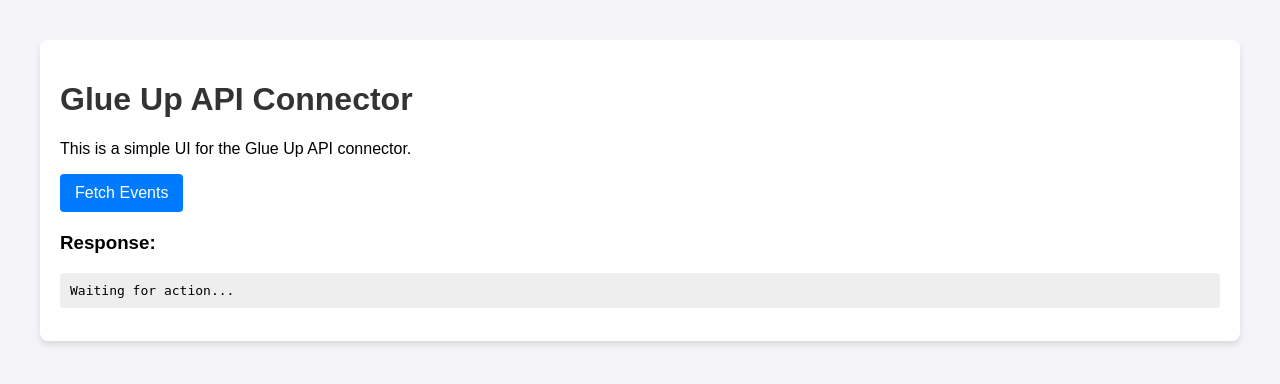
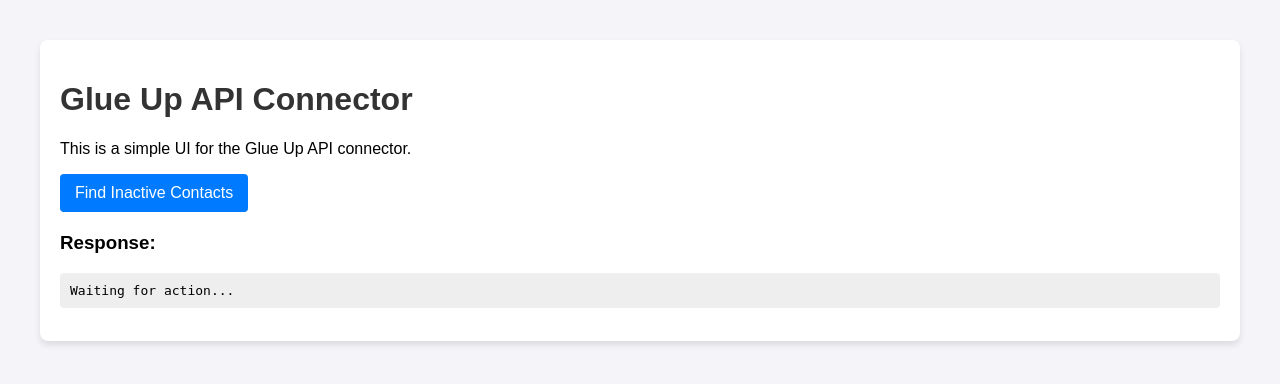
Before and after one commit to JuhilKBhatt/Glue-Up-Connector, a Flask app: page / in a window 1280 px wide. Shown: the top 384 px of the page. Run offline with Flask 3, Linux system fonts and the light colour scheme.

Commit message:
dormat contact code added

```diff
--- a/main.py
+++ b/main.py
@@ -1,52 +1,27 @@
 import os
-import requests
 from dotenv import load_dotenv
 from flask import Flask, render_template, jsonify
+from glue_up_api import GlueUpAPI
 
 # Load environment variables from .env file for local development
 load_dotenv()
 
-GLUE_UP_API_URL = os.environ.get("GLUE_UP_API_URL", "https://api.glueup.com/v1")
-GLUE_UP_API_KEY = os.environ.get("GLUE_UP_API_KEY")
-GLUE_UP_API_SECRET = os.environ.get("GLUE_UP_API_SECRET")
-
 app = Flask(__name__)
-
-def get_headers():
-    if not GLUE_UP_API_KEY or not GLUE_UP_API_SECRET:
-        raise ValueError("GLUE_UP_API_KEY or GLUE_UP_API_SECRET is not set in .env file.")
-    return {
-        "Authorization": f"Bearer {GLUE_UP_API_KEY}",
-        "Content-Type": "application/json"
-    }
-
-def fetch_events():
-    """Example function to fetch events from Glue Up."""
-    url = f"{GLUE_UP_API_URL}/events"
-    try:
-        # Note: If credentials are not set, get_headers will raise ValueError
-        response = requests.get(url, headers=get_headers())
-        response.raise_for_status()
-        events = response.json()
-        return events
-    except Exception as e:
-        print(f"Error fetching events: {e}")
-        return None
 
 @app.route("/")
 def index():
     return render_template("index.html")
 
-@app.route("/api/events")
-def api_get_events():
+@app.route("/api/inactive-contacts")
+def api_get_inactive_contacts():
     try:
-        events = fetch_events()
-        if events is not None:
-            return jsonify({"status": "success", "data": events})
-        else:
-            return jsonify({"status": "error", "message": "Failed to fetch events from API."}), 500
+        api = GlueUpAPI()
+        flagged_contacts = api.get_inactive_contacts()
+        return jsonify({"status": "success", "data": flagged_contacts})
     except ValueError as ve:
         return jsonify({"status": "error", "message": str(ve)}), 400
+    except Exception as e:
+        return jsonify({"status": "error", "message": str(e)}), 500
 
 if __name__ == "__main__":
     # host='0.0.0.0' is required for Docker port forwarding to work
--- a/templates/index.html
+++ b/templates/index.html
@@ -8,7 +8,7 @@
         body { font-family: Arial, sans-serif; margin: 40px; background-color: #f4f4f9; }
         h1 { color: #333; }
         .container { background: white; padding: 20px; border-radius: 8px; box-shadow: 0 4px 6px rgba(0,0,0,0.1); }
-        .btn { padding: 10px 15px; background: #007bff; color: white; border: none; border-radius: 4px; cursor: pointer; font-size: 16px; }
+        .btn { padding: 10px 15px; background: #007bff; color: white; border: none; border-radius: 4px; cursor: pointer; font-size: 16px; margin-right: 10px; }
         .btn:hover { background: #0056b3; }
         pre { background: #eee; padding: 10px; border-radius: 4px; overflow-x: auto; }
         .error { color: red; }
@@ -18,7 +18,7 @@
     <div class="container">
         <h1>Glue Up API Connector</h1>
         <p>This is a simple UI for the Glue Up API connector.</p>
-        <button class="btn" onclick="fetchEvents()">Fetch Events</button>
+        <button class="btn" onclick="fetchInactiveContacts()">Find Inactive Contacts</button>
 
         <div style="margin-top: 20px;">
             <h3>Response:</h3>
@@ -27,13 +27,13 @@
     </div>
 
     <script>
-        async function fetchEvents() {
+        async function fetchInactiveContacts() {
             const output = document.getElementById('output');
-            output.textContent = 'Fetching data...';
+            output.textContent = 'Fetching inactive contacts (this may take a while)...';
             output.className = '';
 
             try {
-                const response = await fetch('/api/events');
+                const response = await fetch('/api/inactive-contacts');
                 const data = await response.json();
 
                 if (response.ok) {
```
Also changed, not shown: glue_up_api.py (added, +77 -0 lines).
